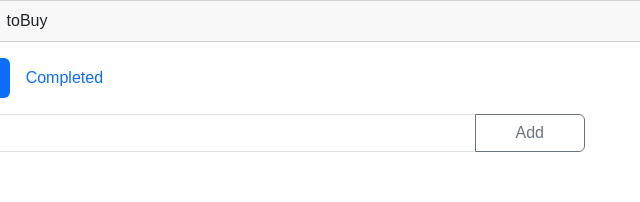
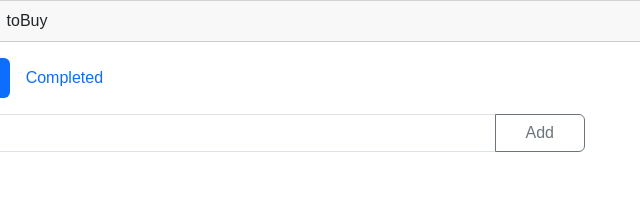
Before and after one commit to karan425/toBuy, a plain HTML site: page index.html in a window 1280 px wide. Shown: the top 202 px of the page, 613-1253 px from the left. Drawn offline with nearby package versions, Linux system fonts and the light colour scheme; some packages are replaced by stand-ins of ours; a script that the page names is missing.

Commit message:
Resize the add button

```diff
--- a/index.html
+++ b/index.html
@@ -64,7 +64,7 @@
             </header>
             <div class="input-group mb-3">
                 <input type="text" id="itemInput" class="form-control" placeholder="Add Items">
-                <button class="btn btn-outline-secondary" type="button" id="addButton" style="padding: 0 40px;">Add</button>
+                <button class="btn btn-outline-secondary" type="button" id="addButton" style="padding: 0 30px;">Add</button>
             </div>
 
             <!-- Table for Pending Items -->
```
